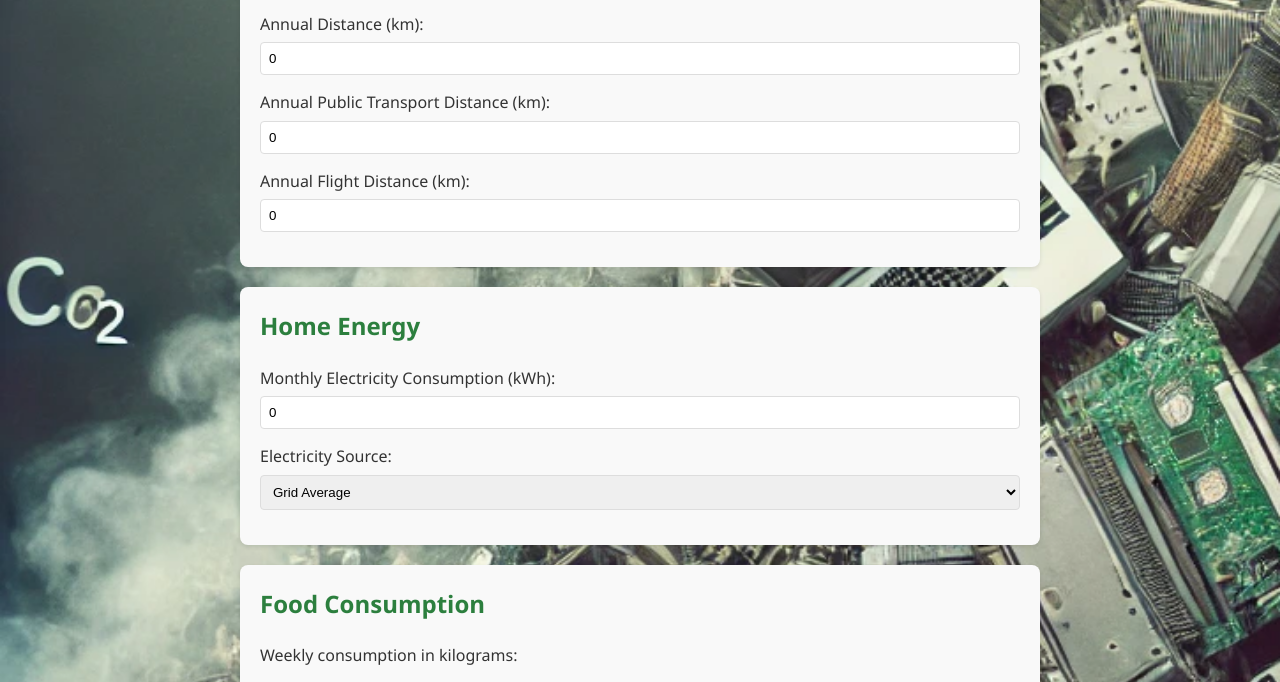
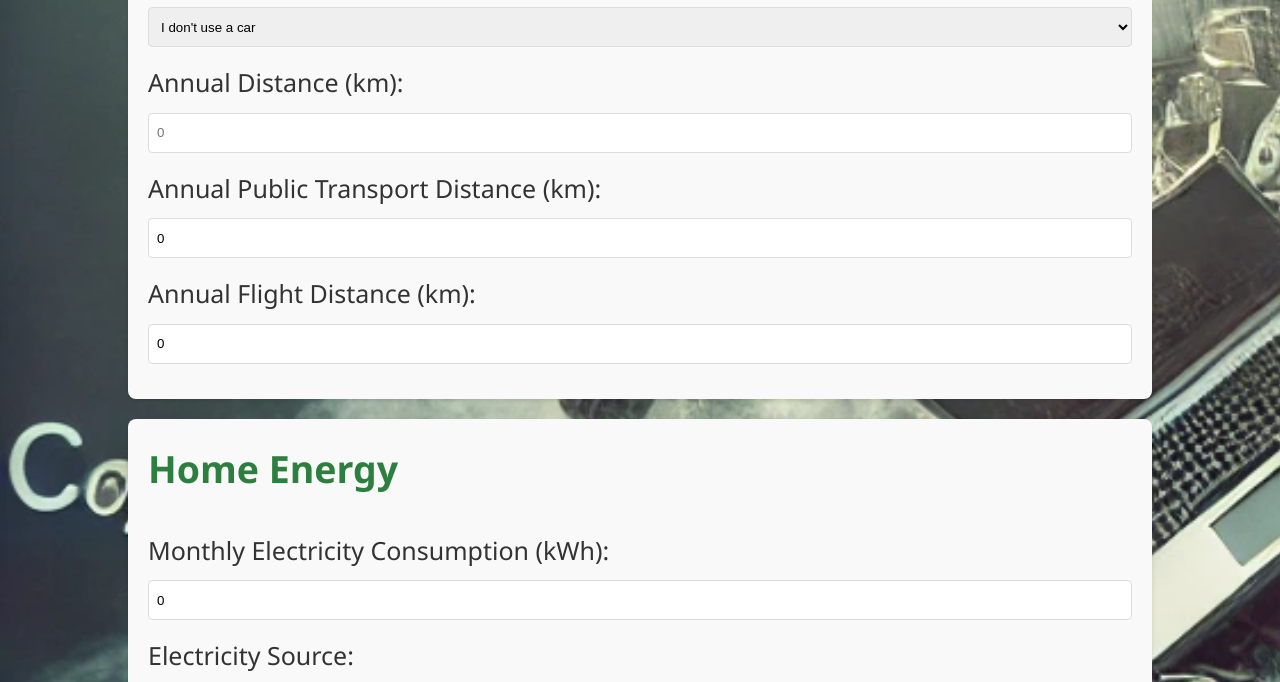
Before and after one commit to VeerGupta27/e-waste_management, a plain HTML site: page Carbon_Footprint_Calculator/Carbon.html in a window 1280 px wide. Shown: the part 315-997 px from the top of the page. Drawn offline with Linux system fonts and the light colour scheme.

Commit message:
footprint changes

```diff
--- a/Carbon_Footprint_Calculator/Carbon.css
+++ b/Carbon_Footprint_Calculator/Carbon.css
@@ -2,9 +2,9 @@ body {
     font-family: 'Segoe UI', Tahoma, Geneva, Verdana, sans-serif;
     line-height: 1.6;
     color: #333;
-    max-width: 800px;
+    max-width: 80%;
     margin: 0 auto;
-    padding: 20px;
+    padding: 1%;
     background-image: url('login_bg.webp')  ;
     background-size:cover;
 
@@ -14,7 +14,7 @@ body {
     color: #2c7f3e;
     border-bottom: 2px solid #2c7f3e;
     padding-bottom: 10px;
-    posi
+
   }
 
   .calculator-section {
@@ -23,6 +23,7 @@ body {
     padding: 20px;
     margin-bottom: 20px;
     box-shadow: 0 2px 4px rgba(0, 0, 0, 0.1);
+    font-size:25px;
   }
 
   .section-title {
@@ -43,6 +44,7 @@ body {
     border: 1px solid #ddd;
     border-radius: 4px;
     box-sizing: border-box;
+    height: 40px;
   }
 
   button {
@@ -50,7 +52,7 @@ body {
     color: white;
     border: none;
     padding: 10px 20px;
-    font-size: 16px;
+    font-size: 28px;
     border-radius: 4px;
     cursor: pointer;
     transition: background-color 0.3s;
@@ -86,6 +88,6 @@ body {
   }
 
   .chart-container {
-    height: 300px;
+    height: 90px;
     margin-top: 20px;
   }
--- a/Carbon_Footprint_Calculator/Carbon.html
+++ b/Carbon_Footprint_Calculator/Carbon.html
@@ -26,7 +26,7 @@
         </select>
 
         <label for="car-distance">Annual Distance (km):</label>
-        <input type="number" id="car-distance" min="0" value="0">
+        <input type="number" id="car-distance" min="0" placeholder="0">
       </div>
     </div>
 
```
